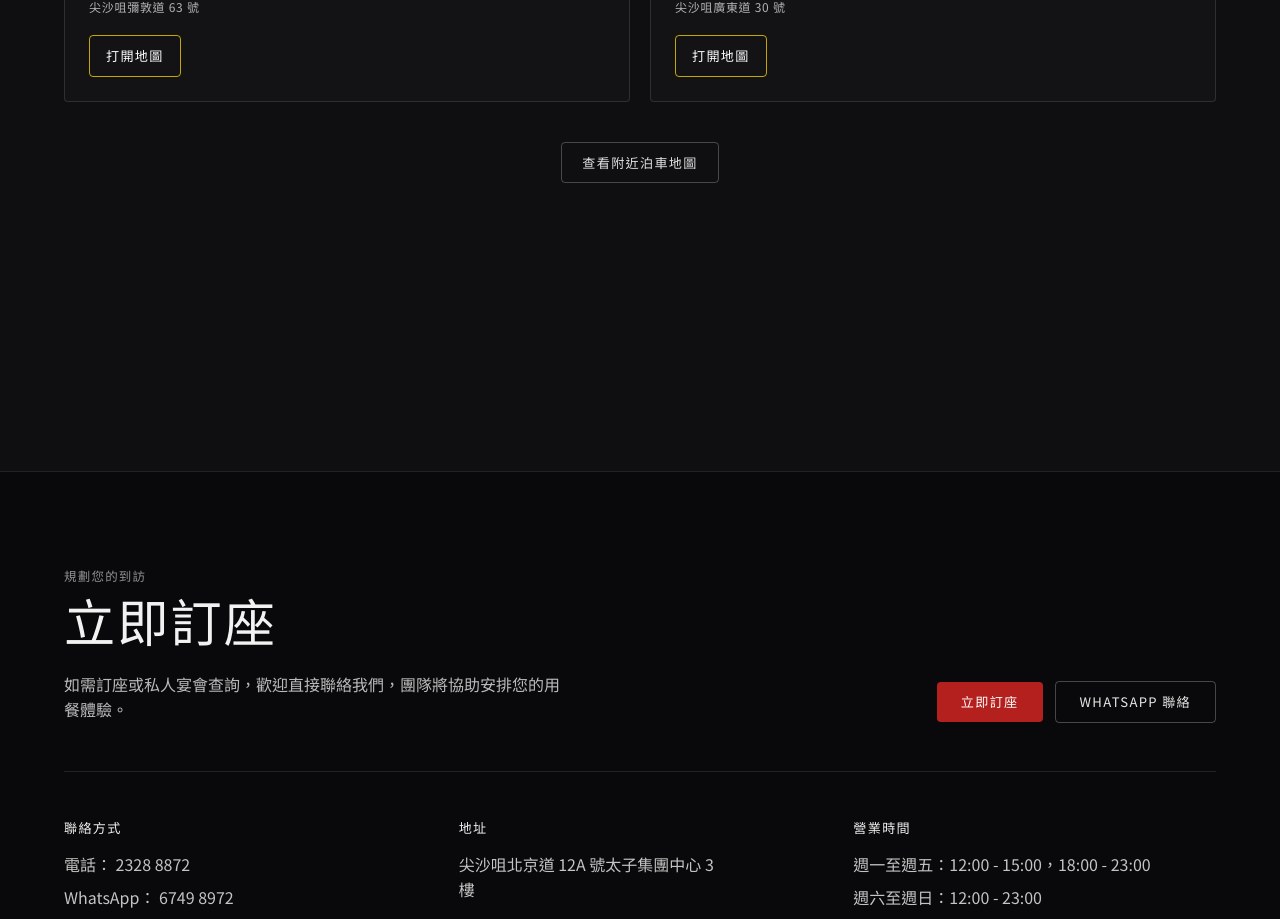
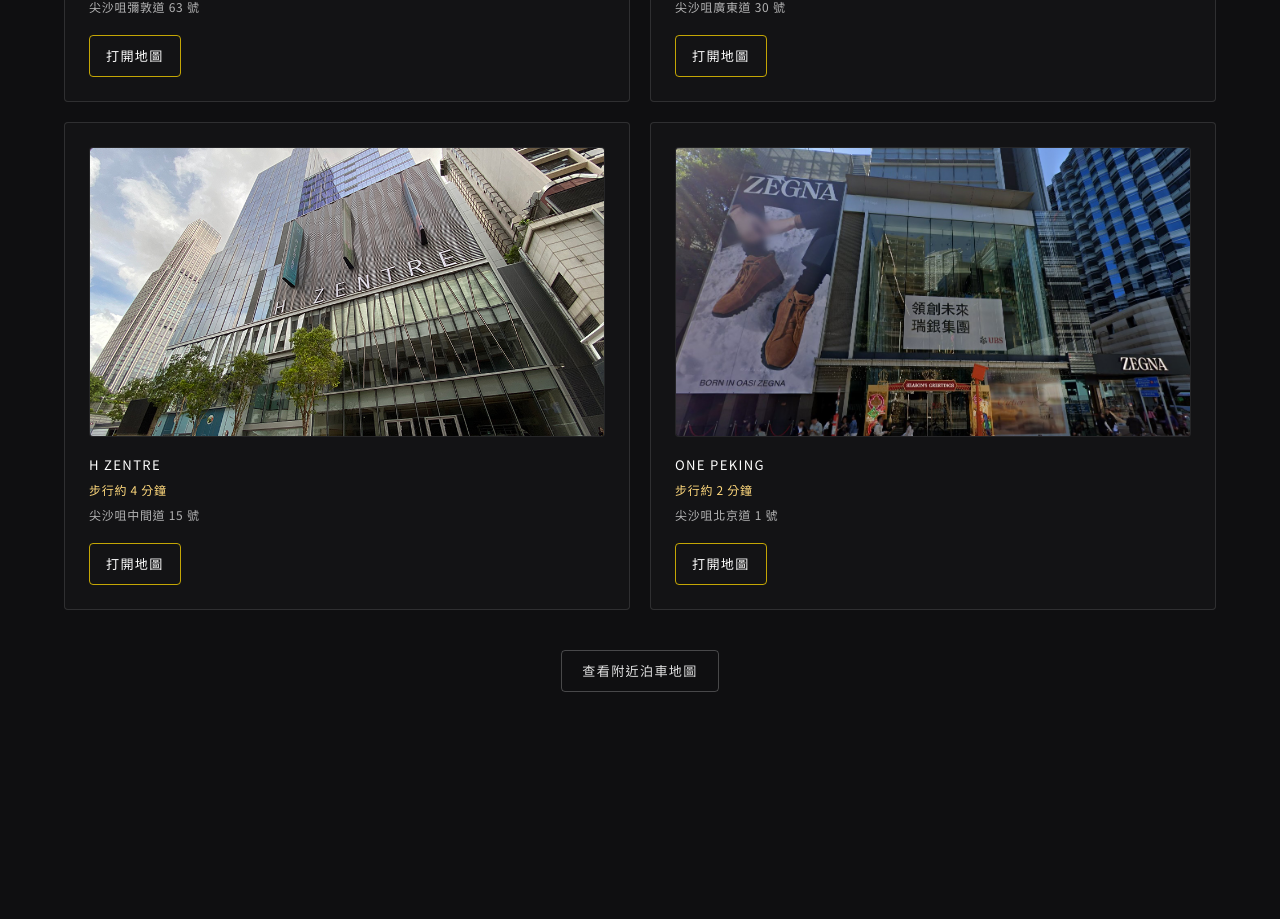
Before and after one commit to jfung2019/TaiZiHui-Website, a Next.js app: page / in a window 1280 px wide. Shown: the part 7380-8299 px from the top of the page. Built offline with nearby package versions, Linux system fonts and the light colour scheme; no server answers.

Commit message:
added two more parking place, H Zentre and One Peking

```diff
--- a/components/parking-section/ParkingSection.tsx
+++ b/components/parking-section/ParkingSection.tsx
@@ -5,9 +5,9 @@
 import { useTranslation } from "react-i18next";
 import { typography } from "@/lib/typography";
 
-type ParkingLotKey = "isquare" | "silvercord";
+type ParkingLotKey = "isquare" | "silvercord" | "hzentre" | "onepeking";
 
-const PARKING_LOTS: ParkingLotKey[] = ["isquare", "silvercord"];
+const PARKING_LOTS: ParkingLotKey[] = ["isquare", "silvercord", "hzentre", "onepeking"];
 
 export default function ParkingSection() {
   const { t } = useTranslation();
--- a/public/locales/en/translation.json
+++ b/public/locales/en/translation.json
@@ -121,6 +121,7 @@
     "description": "Tai Zi Hui does not provide on-site parking. Guests arriving by car may use nearby mall car parks within walking distance.",
     "note": "Parking fees and availability are managed by each mall and may vary by time.",
     "walkingTime": "{{minutes}} min walk",
+    "imagePlaceholder": "Image coming soon",
     "openMapButton": "Open in Maps",
     "overviewMapButton": "View nearby parking map",
     "overviewMapLink": "https://www.google.com/maps/search/?api=1&query=Prince%20Tower%20Tsim%20Sha%20Tsui%20parking",
@@ -138,6 +139,20 @@
         "address": "30 Canton Road, Tsim Sha Tsui",
         "imageURL": "/placeholders/silvercord.webp",
         "mapLink": "https://www.google.com/maps/search/?api=1&query=Silvercord%20car%20park"
+      },
+      "hzentre": {
+        "name": "H Zentre",
+        "minutes": "4",
+        "address": "15 Middle Road, Tsim Sha Tsui",
+        "imageURL": "/placeholders/HZentre.png",
+        "mapLink": "https://www.google.com/maps/search/?api=1&query=H%20Zentre%20car%20park"
+      },
+      "onepeking": {
+        "name": "One Peking",
+        "minutes": "5",
+        "address": "1 Peking Road, Tsim Sha Tsui",
+        "imageURL": "/placeholders/onepeking.png",
+        "mapLink": "https://www.google.com/maps/search/?api=1&query=One%20Peking%20car%20park"
       }
     }
   },
--- a/public/locales/zh-TW/translation.json
+++ b/public/locales/zh-TW/translation.json
@@ -121,6 +121,7 @@
     "description": "太子滙未設店內泊車位。駕車前來的客人可使用步行距離內商場停車場。",
     "note": "車位供應及收費由商場管理，會因時段而有所不同。",
     "walkingTime": "步行約 {{minutes}} 分鐘",
+    "imagePlaceholder": "圖片稍後提供",
     "openMapButton": "打開地圖",
     "overviewMapButton": "查看附近泊車地圖",
     "overviewMapLink": "https://www.google.com/maps/search/?api=1&query=%E5%A4%AA%E5%AD%90%E9%9B%86%E5%9C%98%E4%B8%AD%E5%BF%83%20%E6%B3%8A%E8%BB%8A",
@@ -138,6 +139,20 @@
         "address": "尖沙咀廣東道 30 號",
         "imageURL": "/placeholders/silvercord.webp",
         "mapLink": "https://www.google.com/maps/search/?api=1&query=Silvercord%20%E5%81%9C%E8%BB%8A%E5%A0%B4"
+      },
+      "hzentre": {
+        "name": "H Zentre",
+        "minutes": "4",
+        "address": "尖沙咀中間道 15 號",
+        "imageURL": "/placeholders/HZentre.png",
+        "mapLink": "https://www.google.com/maps/search/?api=1&query=H%20Zentre%20%E5%81%9C%E8%BB%8A%E5%A0%B4"
+      },
+      "onepeking": {
+        "name": "One Peking",
+        "minutes": "2",
+        "address": "尖沙咀北京道 1 號",
+        "imageURL": "/placeholders/onepeking.png",
+        "mapLink": "https://www.google.com/maps/search/?api=1&query=One%20Peking%20%E5%81%9C%E8%BB%8A%E5%A0%B4"
       }
     }
   },
```
Also changed, not shown: public/placeholders/HZentre.png (added), public/placeholders/onePeking.png (added).
